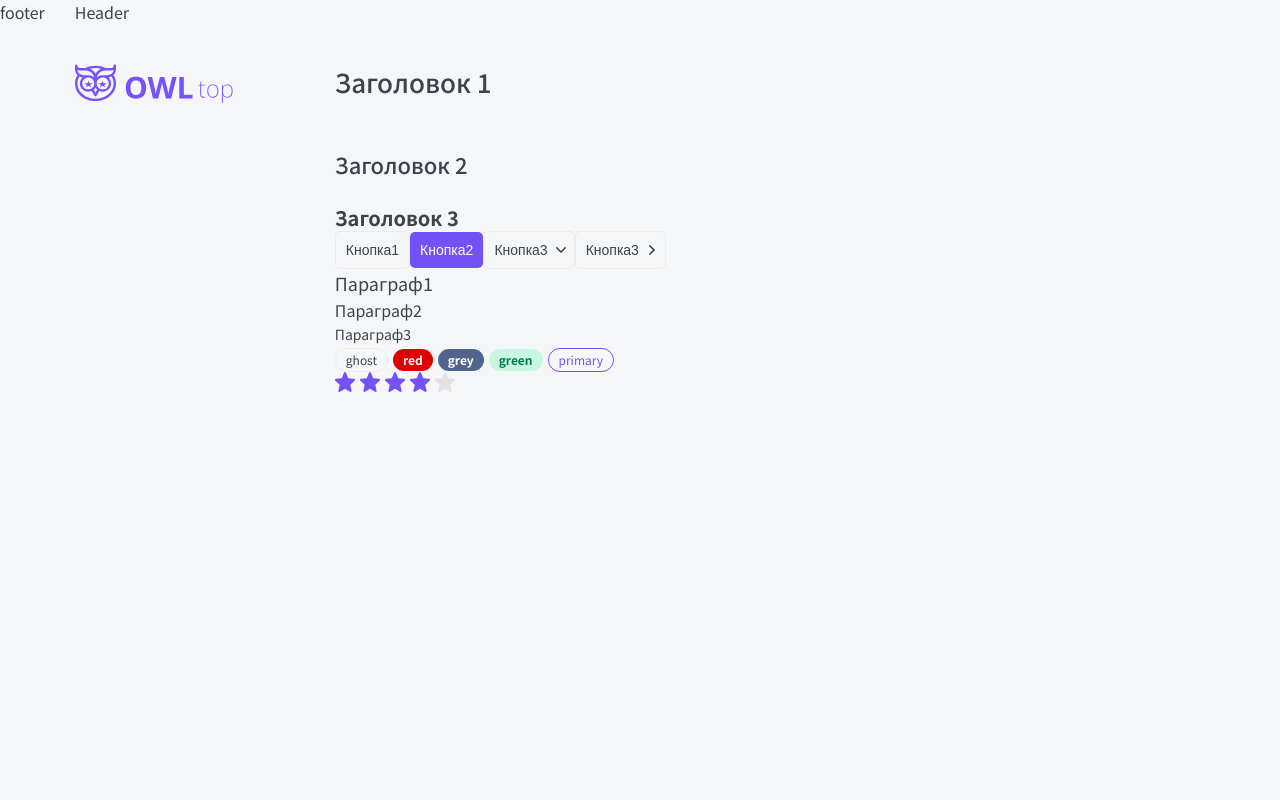
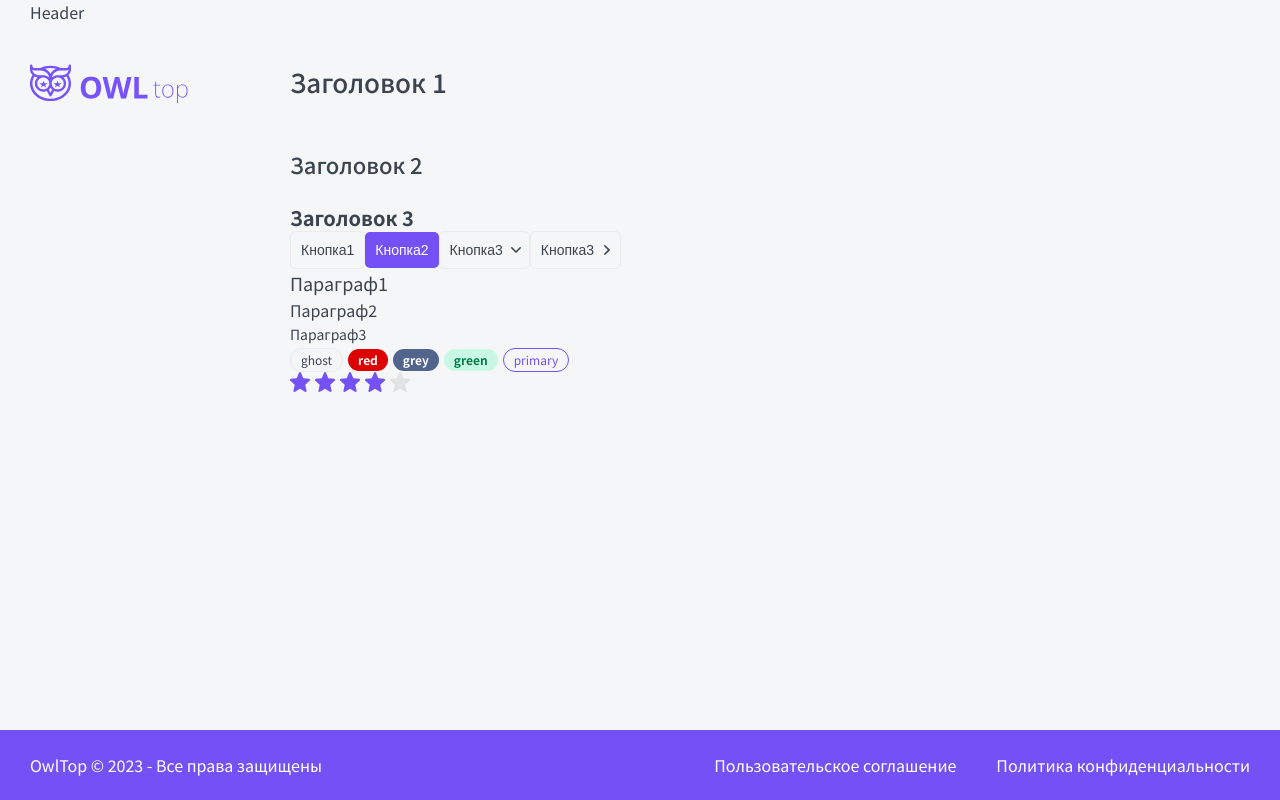
Before and after one commit to GaluzaMaksim996/React-Next-TS, a Next.js app: page / in a window 1280 px wide. Built offline with nearby package versions, Linux system fonts and the light colour scheme.

Commit message:
added footer

```diff
--- /dev/null
+++ b/layout/Footer/Footer.module.css
@@ -0,0 +1,20 @@
+.footer {
+	display: grid;
+	padding: 25px 30px;
+	color: var(--white);
+	background: var(--primary);
+	font-size: 16px;
+	line-height: 20px;
+	grid-template-columns: 1fr auto auto;
+	gap: 10px 40px;
+}
+
+.footer a:hover {
+	color: var(--gray-light);
+}
+
+@media (max-width: 765px) {
+	.footer {
+		grid-template-columns: 1fr;
+	}
+}
--- a/layout/Footer/Footer.tsx
+++ b/layout/Footer/Footer.tsx
@@ -1,9 +1,17 @@
 import { FooterProps } from './Footer.props';
+import styles from './Footer.module.css';
+import cn from 'classnames';
 
 const Footer = ({ className, ...props }: FooterProps): JSX.Element => {
   return (
-    <footer>
-      <div>footer</div>
+    <footer className={cn(className, styles.footer)}>
+      <div>OwlTop © 2023 - Все права защищены</div>
+      <a href="#" target="_blank">
+        Пользовательское соглашение
+      </a>
+      <a href="#" target="_blank">
+        Политика конфиденциальности
+      </a>
     </footer>
   );
 };
```
